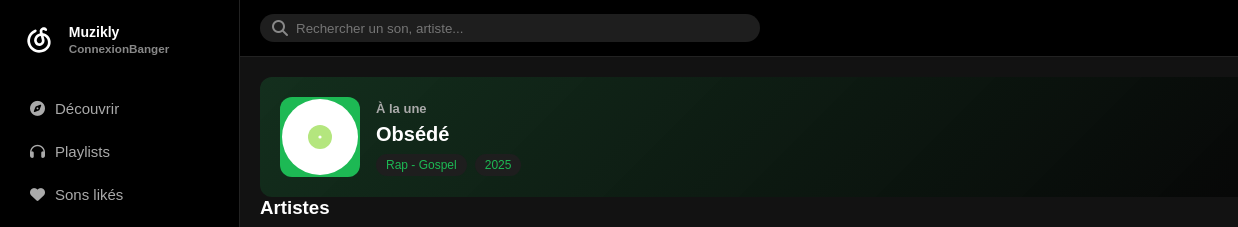
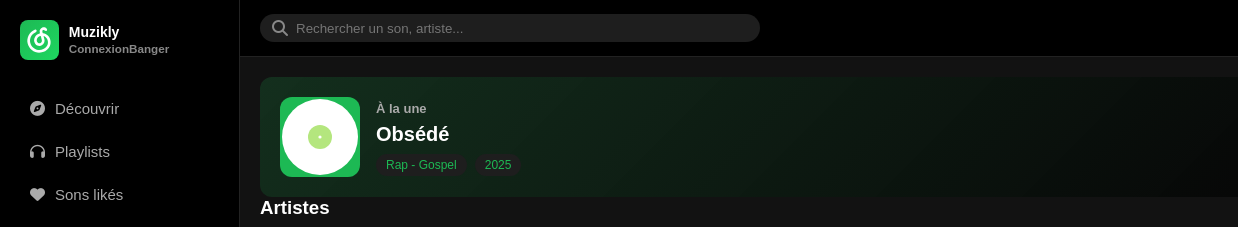
Before and after one commit to CX-Banger/cx-final, a plain HTML site: page index.html in a window 1280 px wide. Shown: the top 227 px of the page, 0-1238 px from the left. Drawn offline with Linux system fonts and the light colour scheme; files whose address does not match are found by name.

Commit message:
Update style.css

```diff
--- a/style.css
+++ b/style.css
@@ -24,7 +24,7 @@ body {
 }
 .logo-mark {
   width: 40px; height: 40px; border-radius: 8px;
-  background: linear-gradient(135deg, #000000, #000000);
+  background: linear-gradient(135deg, #1DB954, #1ed760);
   display: flex; align-items: center; justify-content: center;
   font-weight: 700; color: #fff;
 }
```
